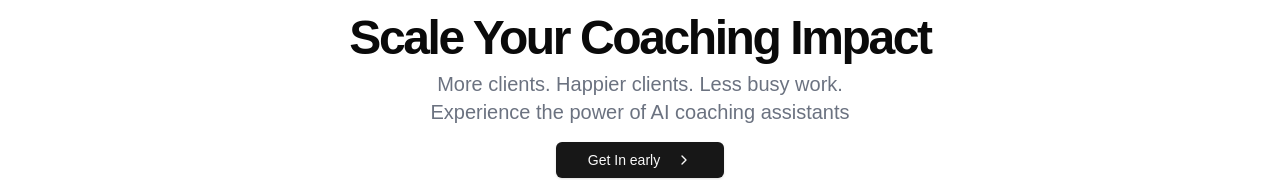
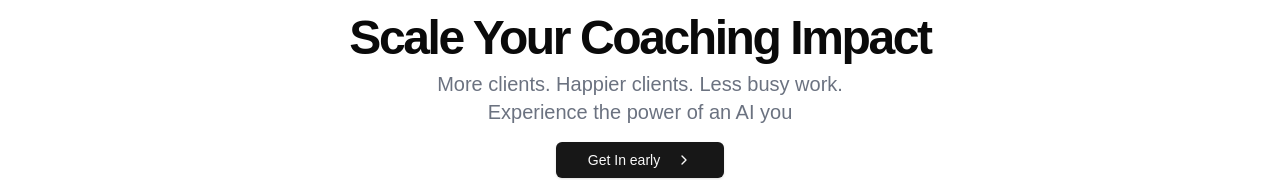
Before and after one commit to seancorc/scale-yourself-lander, a Next.js app: page / in a window 1280 px wide. Shown: the part 138-318 px from the top of the page. Built offline with nearby package versions, Linux system fonts and the light colour scheme.

Commit message:
Update copy

```diff
--- a/app/page.tsx
+++ b/app/page.tsx
@@ -42,7 +42,7 @@ export default function LandingPage() {
                 </h1>
                 <p className="mx-auto max-w-[700px] text-gray-500 md:text-xl dark:text-gray-400">
                   More clients. Happier clients. Less busy work. <br />
-                  Experience the power of AI coaching assistants
+                  Experience the power of an AI you
                 </p>
               </div>
               <div className="space-y-4">
```
